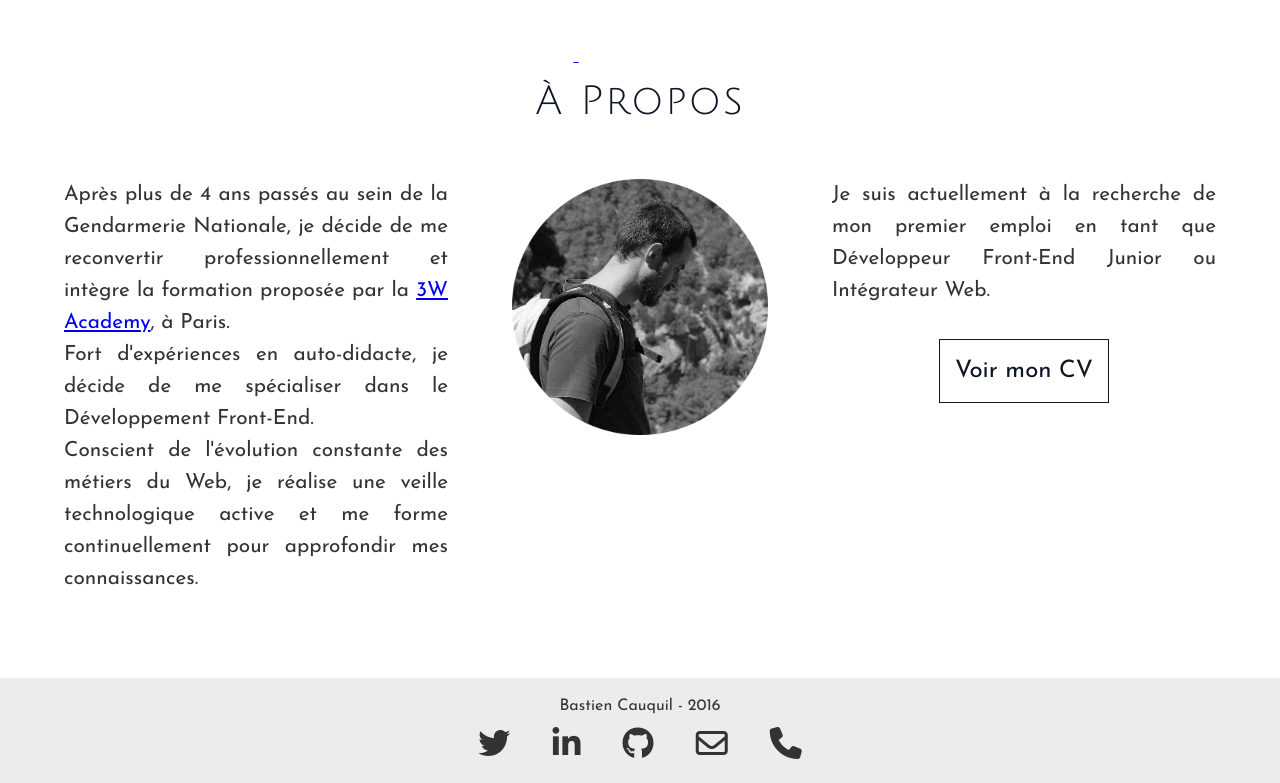
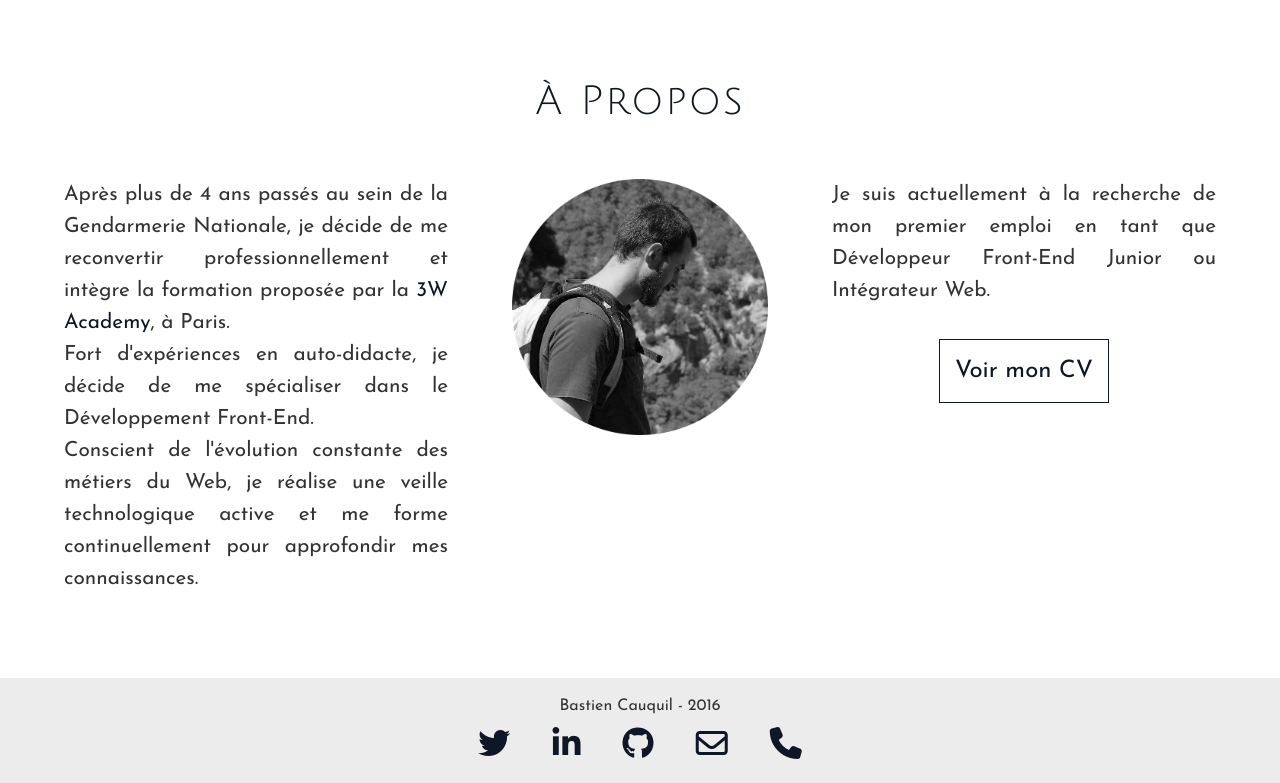
Before and after one commit to BastienCQL/portfolio, a website: page index.html in a window 1280 px wide. Shown: the part 2250-3033 px from the top of the page. Drawn offline with Linux system fonts and the light colour scheme.

Commit message:
Added favicon, Google Analytics, fixed minor bugs.

```diff
--- a/assets/sass/base/_custom-reset.scss
+++ b/assets/sass/base/_custom-reset.scss
@@ -4,7 +4,10 @@ html {
 * {
   transition: all 175ms ease-in-out;
 }
-
 body {
   font-family: $josefin;
 }
+a {
+  text-decoration: none;
+  color: $dark-blue;
+}
--- a/assets/sass/layout/_footer.scss
+++ b/assets/sass/layout/_footer.scss
@@ -7,10 +7,13 @@
     text-align: center;
     margin-top: 1%;
     font-size: 2rem;
-    .fa {
+    .fa-link {
       margin-right: 2rem;
     }
-    .fa:last-of-type {
+    .fa-link:before {
+      content: "";
+    }
+    .fa-link:last-of-type {
       margin-right: 0;
     }
     .fa-twitter:hover {
--- a/index.html
+++ b/index.html
@@ -6,6 +6,7 @@
     <title>Bastien Cauquil - Développeur Front</title>
     <meta name="description" content="Portfolio de Bastien Cauquil, Développeur Front End Junior / Intégrateur à la recherche d'un emploi sur Paris">
     <meta name="author" content="Bastien Cauquil">
+    <link rel="icon" type="image/png" href="assets/images/favicon.png" />
     <link href="https://fonts.googleapis.com/css?family=Julius+Sans+One|Josefin+Sans" rel="stylesheet">
     <script src="https://use.fontawesome.com/4bc51e50de.js"></script>
     <link rel="stylesheet" href="css/style.css">
@@ -103,15 +104,22 @@
     <footer class="footer">
       <p>Bastien Cauquil - 2016</p>
       <div class="social">
-        <i class="fa fa-twitter"></i>
-        <i class="fa fa-linkedin"></i>
-        <i class="fa fa-github"></i>
-        <i class="fa fa-envelope-o"></i>
-        <i class="fa fa-phone"></i>
+        <a class="fa-link" href="https://twitter.com/bastien_cauquil" target="_blank"><i class="fa fa-twitter"></i></a>
+        <a class="fa-link" href="https://fr.linkedin.com/in/bastien-cauquil-b44365104" target="_blank"><i class="fa fa-linkedin"></i></a>
+        <a class="fa-link" href="https://github.com/BastienCQL/" target="_blank"><i class="fa fa-github"></i></a>
+        <a class="fa-link" href="mailto:bastien.cauquil@gmail.com"><i class="fa fa-envelope-o"></i></a>
+        <a class="fa-link" href="tel:0659494119"><i class="fa fa-phone"></i></a>
       </div>
     </footer>
-
     <script src="js/libs.js"></script>
     <script src="js/common.js"></script>
+    <script>
+      (function(i,s,o,g,r,a,m){i['GoogleAnalyticsObject']=r;i[r]=i[r]||function(){
+      (i[r].q=i[r].q||[]).push(arguments)},i[r].l=1*new Date();a=s.createElement(o),
+      m=s.getElementsByTagName(o)[0];a.async=1;a.src=g;m.parentNode.insertBefore(a,m)
+      })(window,document,'script','https://www.google-analytics.com/analytics.js','ga');
+      ga('create', 'UA-86572221-1', 'auto');
+      ga('send', 'pageview');
+    </script>
   </body>
 </html>
```
Also changed, not shown: assets/images/favicon.jpg (deleted), assets/images/favicon.png (added), css/style.css, 1 other file.
